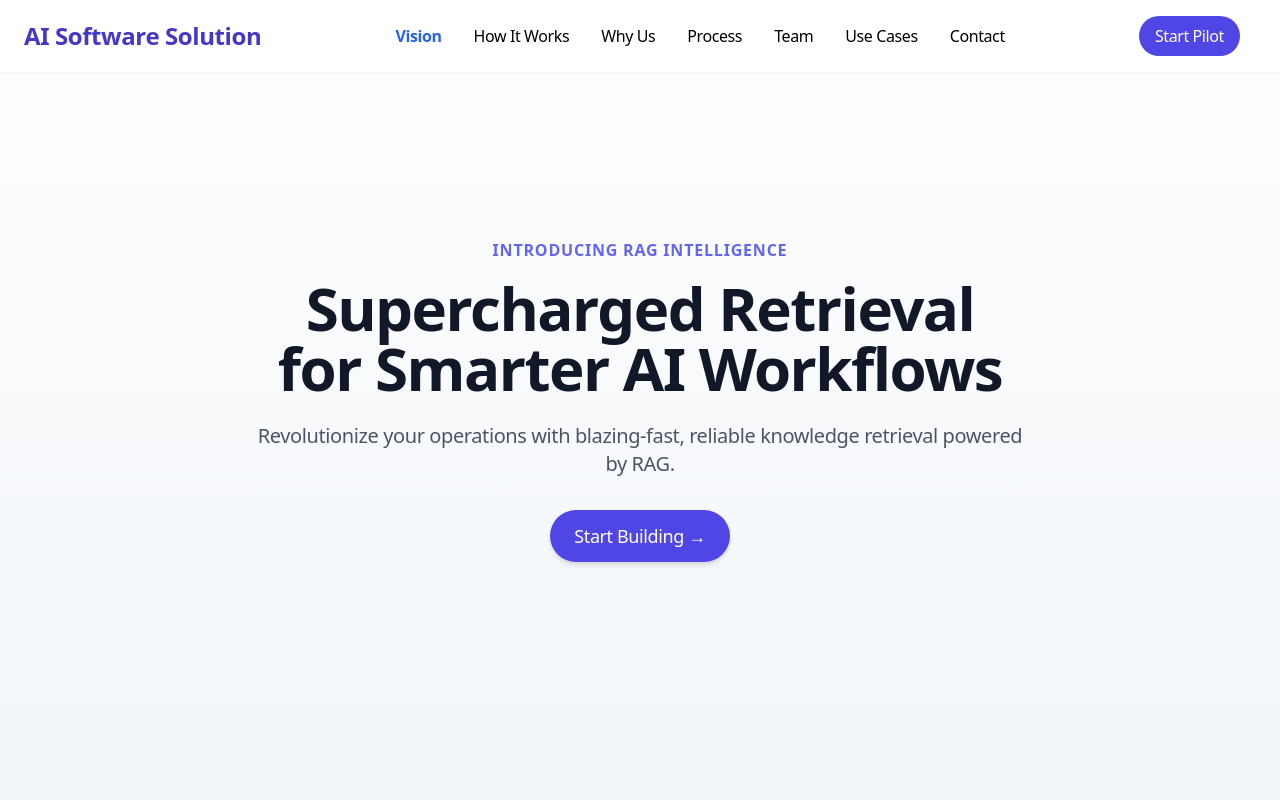
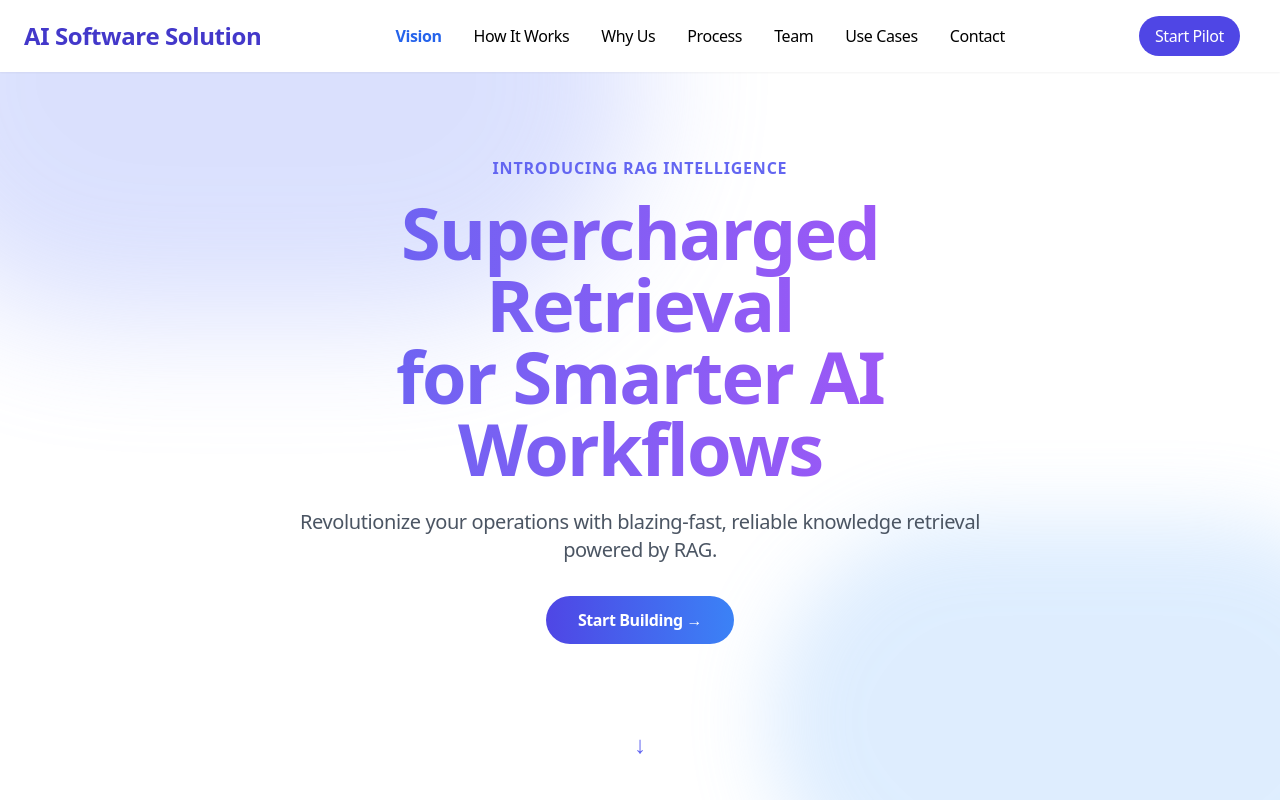
Before and after one commit to essamgouda97/entropyhub, a Next.js app: page / in a window 1280 px wide. Shown: the top 800 px of the page. Built offline with nearby package versions, Linux system fonts and the light colour scheme.

Commit message:
redisgniong hero section and removing unecessary contact info

```diff
--- a/package.json
+++ b/package.json
@@ -17,7 +17,7 @@
     "@tsparticles/react": "^3.0.0",
     "@vercel/analytics": "^1.5.0",
     "aos": "^2.3.4",
-    "framer-motion": "^11.16.1",
+    "framer-motion": "^11.18.2",
     "lucide-react": "^0.469.0",
     "next": "^15.3.1",
     "next-themes": "^0.4.4",
@@ -25,6 +25,7 @@
     "react-dom": "^18.3.1",
     "react-icons": "^5.5.0",
     "react-intersection-observer": "^9.16.0",
+    "tailwindcss-bg-patterns": "^0.3.0",
     "tsparticles": "^3.7.1"
   },
   "devDependencies": {
--- a/src/components/sections/Contact.tsx
+++ b/src/components/sections/Contact.tsx
@@ -55,13 +55,8 @@ export default function Contact() {
             </form>
           </div>
 
-          {/* Contact Information and Map */}
+          {/* Contact Information  */}
           <div className="text-left">
-            <h3 className="text-2xl font-semibold mb-6">Our Office</h3>
-            <p className="text-lg mb-6">
-              We are located at:<br />
-              1234 Tech Street, Silicon Valley, CA, USA
-            </p>
             <p className="text-lg mb-6">You can also reach us at:</p>
             <ul className="list-none">
               <li className="mb-2">
@@ -72,17 +67,6 @@ export default function Contact() {
               </li>
             </ul>
 
-            {/* Map */}
-            <div className="mt-6">
-              <iframe
-                src="https://www.google.com/maps/embed?pb=!1m18!1m12!1m3!1d3153.1826824642907!2d-122.08424968468106!3d37.42199977982505!2m3!1f0!2f0!3f0!3m2!1i1024!2i768!4f13.1!3m3!1m2!1s0x808fb8e4a75eb7df%3A0xb19939d104aee30d!2sGoogleplex!5e0!3m2!1sen!2sus!4v1639515375744!5m2!1sen!2sus"
-                width="100%"
-                height="250"
-                style={{ border: 0 }}
-                allowFullScreen=""
-                loading="lazy"
-              ></iframe>
-            </div>
           </div>
         </div>
       </div>
--- a/src/components/sections/Hero.tsx
+++ b/src/components/sections/Hero.tsx
@@ -1,30 +1,87 @@
+// components/sections/Hero.tsx
 'use client';
 import React from 'react';
+import { motion, useViewportScroll, useTransform } from 'framer-motion';
 
 export default function Hero() {
+  const { scrollY } = useViewportScroll();
+  const y1 = useTransform(scrollY, [0, 300], [0, -50]);
+  const y2 = useTransform(scrollY, [0, 300], [0, -30]);
+
   return (
-    <section
-      id="hero"
-      className="h-screen flex items-center justify-center bg-gradient-to-b from-white to-slate-100 px-6"
-    >
-      <div className="text-center max-w-3xl">
+    <section className="relative h-screen flex items-center justify-center overflow-hidden bg-white">
+      {/* Animated Background Blobs */}
+      <motion.div
+        style={{ y: y1 }}
+        className="absolute top-[-20%] left-[-10%] w-[60%] h-[60%] bg-indigo-300 opacity-40 rounded-full filter blur-3xl animate-blob"
+      />
+      <motion.div
+        style={{ y: y2 }}
+        className="absolute bottom-[-15%] right-[-10%] w-[50%] h-[50%] bg-blue-300 opacity-30 rounded-full filter blur-2xl animate-blob animation-delay-2000"
+      />
+
+      {/* Content */}
+      <div className="relative z-10 text-center max-w-3xl px-4">
         <p className="text-indigo-500 font-semibold uppercase tracking-wider mb-4">
           Introducing RAG Intelligence
         </p>
-        <h1 className="text-4xl md:text-6xl font-extrabold tracking-tight text-gray-900 mb-6">
+        <h1 className="text-5xl md:text-7xl font-extrabold tracking-tight bg-gradient-to-r from-indigo-500 via-purple-500 to-blue-500 bg-clip-text text-transparent mb-6 animate-shine">
           Supercharged Retrieval<br />
           for Smarter AI Workflows
         </h1>
         <p className="text-lg md:text-xl text-gray-600 mb-8">
           Revolutionize your operations with blazing-fast, reliable knowledge retrieval powered by RAG.
         </p>
+
+        {/* Call-to-Action Button */}
         <a
           href="#contact"
-          className="inline-block px-6 py-3 rounded-full bg-indigo-600 text-white text-lg font-medium shadow-md hover:bg-indigo-700 transition"
+          className="inline-block bg-gradient-to-r from-indigo-600 to-blue-500 text-white font-semibold px-8 py-3 rounded-full transition duration-300 ease-out hover:scale-105 active:scale-95"
         >
           Start Building →
         </a>
       </div>
+
+      {/* Scroll Indicator */}
+      <div className="absolute bottom-10 left-1/2 transform -translate-x-1/2">
+        <span className="animate-bounce text-indigo-500 text-2xl">↓</span>
+      </div>
+
+      {/* Scoped CSS */}
+      <style jsx>{`
+        @keyframes blob {
+          0% {
+            border-radius: 42% 58% 63% 37% / 40% 44% 56% 60%;
+          }
+          33% {
+            border-radius: 58% 42% 58% 42% / 44% 40% 60% 56%;
+          }
+          66% {
+            border-radius: 63% 37% 42% 58% / 56% 60% 40% 44%;
+          }
+          100% {
+            border-radius: 42% 58% 63% 37% / 40% 44% 56% 60%;
+          }
+        }
+        .animate-blob {
+          animation: blob 8s infinite ease-in-out;
+        }
+        .animation-delay-2000 {
+          animation-delay: 2s;
+        }
+        @keyframes shine {
+          0% {
+            background-position: -200% center;
+          }
+          100% {
+            background-position: 200% center;
+          }
+        }
+        .animate-shine {
+          background-size: 200% auto;
+          animation: shine 1.8s ease-out both;
+        }
+      `}</style>
     </section>
   );
 }
```
Also changed, not shown: 1 other file (tests, documents, lock files or other folders).
